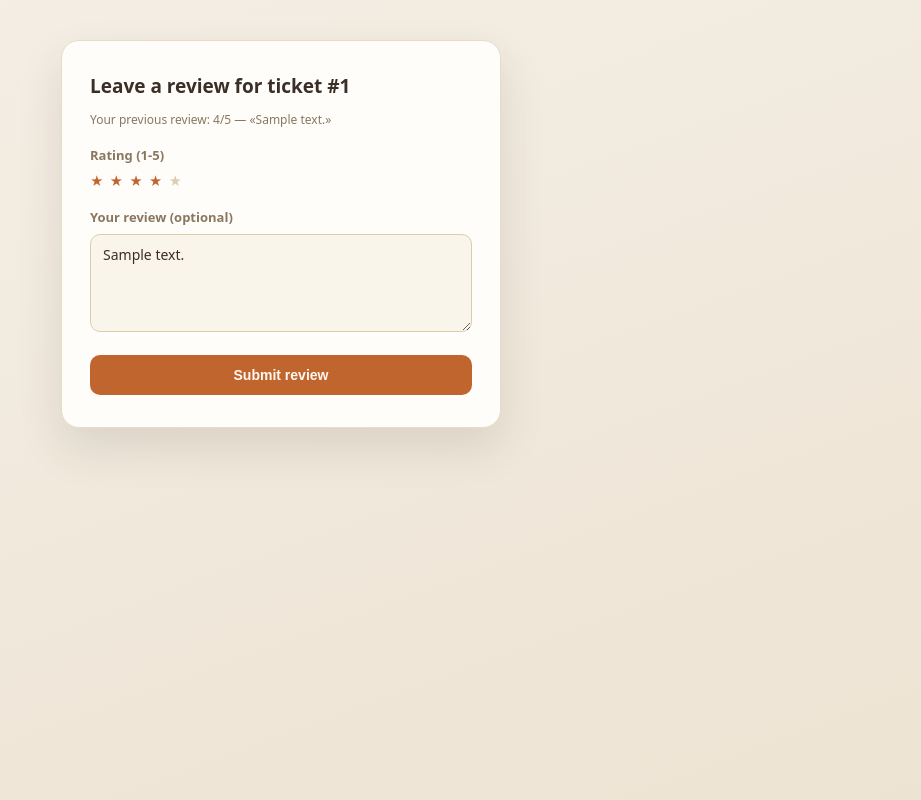
After one commit to 1Bohdan1-rgb/maintenance-ticket-router, a Flask app: page /tickets/1/review in a window 1280 px wide. The commit adds this page. Shown: the whole page, without its empty margins (359-1280 px from the left). Run offline with Flask 3, Linux system fonts and the light colour scheme; tables that the repository leaves empty hold one stand-in row (values such as "Sample post").

Commit message:
Add ticket completion flow with technician sign-off and customer review
- Ticket gains a "completed" status plus lang, completed_at,
  client_rating, and client_review fields
- New idempotent migrate_add_ticket_completion_fields.py for Postgres
- GET/POST /technician/dashboard: email-gated "my tickets" view (same
  no-password pattern as /technician/upload) with a Complete button
- POST /technician/tickets/<id>/complete marks a ticket completed and
  emails the customer a review link in their original language
- GET/POST /tickets/<id>/review: simple 1-5 star + text review form,
  gated on the ticket actually being completed
- Dashboard lists completed tickets with their rating and review

ProxyFix added in app.py so review links generated with
url_for(..., _external=True) use https:// behind Render's proxy.

Ticket classification, assignment, and /tickets/<id>/confirm are untouched.

Co-Authored-By: Claude Sonnet 5 <noreply@anthropic.com>

```diff
--- a/app.py
+++ b/app.py
@@ -3,6 +3,7 @@ import os
 
 from dotenv import load_dotenv
 from flask import Flask, jsonify, render_template
+from werkzeug.middleware.proxy_fix import ProxyFix
 
 from models import Technician, db
 from routes import bp as tickets_bp
@@ -53,6 +54,10 @@ def _normalized_database_url():
 
 def create_app():
     app = Flask(__name__)
+    # Render (and most PaaS hosts) sit behind a reverse proxy - without this,
+    # url_for(..., _external=True) generates http:// links (wrong scheme/host)
+    # for things like the completion-email review link.
+    app.wsgi_app = ProxyFix(app.wsgi_app, x_proto=1, x_host=1)
     app.config["SQLALCHEMY_DATABASE_URI"] = _normalized_database_url()
     app.config["SQLALCHEMY_TRACK_MODIFICATIONS"] = False
     app.config["SECRET_KEY"] = os.environ.get("SECRET_KEY", "dev")
--- a/routes.py
+++ b/routes.py
@@ -1,10 +1,14 @@
 import logging
 from datetime import datetime, timezone
 
-from flask import Blueprint, jsonify, render_template, request
+from flask import Blueprint, jsonify, render_template, request, url_for
 
 from ai_classifier import classify_ticket
-from email_notifier import send_confirmation_email, send_technician_notification
+from email_notifier import (
+    send_completion_email,
+    send_confirmation_email,
+    send_technician_notification,
+)
 from models import STATUSES, Technician, Ticket, db
 from resume_processor import ResumeProcessingError, allowed_filename, extract_text, generate_summary
 from translations import TRANSLATIONS, DEFAULT_LANG
@@ -69,6 +73,7 @@ def create_ticket():
         description=description,
         status="new",
         customer_email=customer_email,
+        lang=lang,
     )
     db.session.add(ticket)
     db.session.commit()
@@ -185,6 +190,111 @@ def technician_upload_submit():
     )
 
 
+def _technician_tickets(technician):
+    return (
+        Ticket.query.filter_by(assigned_to=technician.id)
+        .order_by(Ticket.created_at.desc())
+        .limit(20)
+        .all()
+    )
+
+
+@bp.route("/technician/dashboard", methods=["GET"])
+def technician_dashboard_view():
+    email = (request.args.get("email") or "").strip()
+    technician = None
+    tickets = []
+    error = None
+
+    if email:
+        technician = _find_technician_by_email(email)
+        if technician is None:
+            error = "Майстра з таким email не знайдено."
+        else:
+            tickets = _technician_tickets(technician)
+
+    return render_template(
+        "technician_dashboard.html", email=email, technician=technician, tickets=tickets, error=error
+    )
+
+
+@bp.route("/technician/tickets/<int:ticket_id>/complete", methods=["POST"])
+def technician_complete_ticket(ticket_id):
+    email = (request.form.get("email") or "").strip()
+    technician = _find_technician_by_email(email)
+    ticket = Ticket.query.get(ticket_id)
+    error = None
+
+    if technician is None:
+        error = "Майстра з таким email не знайдено."
+    elif ticket is None or ticket.assigned_to != technician.id:
+        error = "Заявку не знайдено або вона не призначена вам."
+    elif ticket.status != "completed":
+        ticket.status = "completed"
+        ticket.completed_at = datetime.now(timezone.utc)
+        db.session.commit()
+
+        if ticket.customer_email:
+            try:
+                lang = ticket.lang if ticket.lang in TRANSLATIONS else DEFAULT_LANG
+                review_link = url_for(
+                    "tickets.ticket_review_form", ticket_id=ticket.id, _external=True
+                )
+                send_completion_email(ticket, review_link, lang=lang)
+            except Exception:
+                logger.exception(
+                    "Не вдалося надіслати email про завершення заявки #%s", ticket.id
+                )
+
+    tickets = _technician_tickets(technician) if technician else []
+    return render_template(
+        "technician_dashboard.html", email=email, technician=technician, tickets=tickets, error=error
+    )
+
+
+@bp.route("/tickets/<int:ticket_id>/review", methods=["GET"])
+def ticket_review_form(ticket_id):
+    ticket = Ticket.query.get(ticket_id)
+    if ticket is None:
+        return jsonify({"error": "ticket not found"}), 404
+
+    lang = ticket.lang if ticket.lang in TRANSLATIONS else DEFAULT_LANG
+    return render_template(
+        "ticket_review.html", ticket=ticket, t=TRANSLATIONS[lang], lang=lang, success=None, error=None
+    )
+
+
+@bp.route("/tickets/<int:ticket_id>/review", methods=["POST"])
+def ticket_review_submit(ticket_id):
+    ticket = Ticket.query.get(ticket_id)
+    if ticket is None:
+        return jsonify({"error": "ticket not found"}), 404
+
+    lang = ticket.lang if ticket.lang in TRANSLATIONS else DEFAULT_LANG
+    t = TRANSLATIONS[lang]
+    error = None
+    success = None
+
+    if ticket.status != "completed":
+        error = t["review_not_completed_body"]
+    else:
+        try:
+            rating = int(request.form.get("rating"))
+            if rating < 1 or rating > 5:
+                raise ValueError
+        except (TypeError, ValueError):
+            error = t["review_error"]
+        else:
+            ticket.client_rating = rating
+            ticket.client_review = (request.form.get("review") or "").strip() or None
+            db.session.commit()
+            success = t["review_thanks"]
+
+    return render_template(
+        "ticket_review.html", ticket=ticket, t=t, lang=lang, success=success, error=error
+    )
+
+
 @bp.route("/dashboard", methods=["GET"])
 def dashboard():
     stats, _ = _build_dashboard_stats()
@@ -196,8 +306,18 @@ def dashboard_view():
     stats, tickets = _build_dashboard_stats()
     recent_tickets = [t.to_dict(include_assignee=True) for t in tickets[:10]]
     technicians = Technician.query.order_by(Technician.name).all()
+    completed_tickets = (
+        Ticket.query.filter_by(status="completed")
+        .order_by(Ticket.completed_at.desc())
+        .limit(10)
+        .all()
+    )
     return render_template(
-        "dashboard.html", stats=stats, tickets=recent_tickets, technicians=technicians
+        "dashboard.html",
+        stats=stats,
+        tickets=recent_tickets,
+        technicians=technicians,
+        completed_tickets=completed_tickets,
     )
 
 
--- /dev/null
+++ b/templates/ticket_review.html
@@ -0,0 +1,152 @@
+<!doctype html>
+<html lang="{{ lang }}">
+<head>
+<meta charset="utf-8">
+<meta name="viewport" content="width=device-width, initial-scale=1">
+<title>{{ t.meta_title }}</title>
+<style>
+  :root {
+    --bg-start: #f5efe6;
+    --bg-end: #ede3d3;
+    --card-bg: #fffdf9;
+    --card-border: #e8dcc8;
+    --field-bg: #faf5eb;
+    --field-border: #ddccb0;
+    --field-border-focus: #c1652f;
+    --text: #3a2e26;
+    --text-muted: #8a7761;
+    --accent: #c1652f;
+    --accent-hover: #a85426;
+    --green: #5b7b4b;
+    --red: #a63d2f;
+  }
+  * { box-sizing: border-box; }
+  body {
+    margin: 0;
+    min-height: 100vh;
+    background: linear-gradient(160deg, var(--bg-start), var(--bg-end));
+    color: var(--text);
+    font-family: system-ui, -apple-system, "Segoe UI", Roboto, Arial, sans-serif;
+    display: flex;
+    justify-content: center;
+    padding: 40px 16px;
+  }
+  .card {
+    width: 100%;
+    max-width: 440px;
+    background: var(--card-bg);
+    border: 1px solid var(--card-border);
+    border-radius: 18px;
+    box-shadow: 0 20px 45px rgba(58, 46, 38, 0.12);
+    padding: 32px 28px;
+    height: fit-content;
+  }
+  h1 { font-size: 19px; margin: 0 0 20px; }
+  label {
+    display: block;
+    font-size: 13px;
+    font-weight: 600;
+    color: var(--text-muted);
+    margin-bottom: 8px;
+  }
+  .star-rating {
+    display: flex;
+    flex-direction: row-reverse;
+    justify-content: flex-end;
+    gap: 6px;
+    font-size: 34px;
+    margin-bottom: 18px;
+  }
+  .star-rating input { display: none; }
+  .star-rating label {
+    display: inline-block;
+    margin: 0;
+    color: var(--field-border);
+    cursor: pointer;
+    transition: color 0.1s;
+  }
+  .star-rating input:checked ~ label,
+  .star-rating label:hover,
+  .star-rating label:hover ~ label {
+    color: var(--accent);
+  }
+  textarea {
+    width: 100%;
+    background: var(--field-bg);
+    border: 1px solid var(--field-border);
+    border-radius: 10px;
+    padding: 10px 12px;
+    font-size: 14px;
+    color: var(--text);
+    font-family: inherit;
+    margin-bottom: 18px;
+    resize: vertical;
+  }
+  textarea:focus { outline: none; border-color: var(--field-border-focus); }
+  button {
+    width: 100%;
+    background: var(--accent);
+    color: #fff8f0;
+    border: none;
+    border-radius: 10px;
+    padding: 12px;
+    font-size: 14px;
+    font-weight: 700;
+    cursor: pointer;
+  }
+  button:hover { background: var(--accent-hover); }
+  .msg {
+    border-radius: 8px;
+    padding: 10px 12px;
+    font-size: 13px;
+    margin-bottom: 16px;
+  }
+  .msg.error {
+    background: rgba(166, 61, 47, 0.1);
+    border: 1px solid rgba(166, 61, 47, 0.35);
+    color: #8a3223;
+  }
+  .msg.success {
+    background: rgba(91, 123, 75, 0.12);
+    border: 1px solid rgba(91, 123, 75, 0.35);
+    color: var(--green);
+    font-weight: 600;
+    text-align: center;
+  }
+  .subtitle { color: var(--text-muted); font-size: 13px; margin: -12px 0 20px; }
+  .previous-note { font-size: 12px; color: var(--text-muted); margin: -8px 0 18px; }
+</style>
+</head>
+<body>
+  <div class="card">
+    {% if ticket.status != "completed" %}
+      <h1>{{ t.review_not_completed_title }}</h1>
+      <p class="subtitle">{{ t.review_not_completed_body }}</p>
+    {% elif success %}
+      <h1>{{ t.review_heading.replace('{id}', ticket.id|string) }}</h1>
+      <div class="msg success">{{ success }}</div>
+    {% else %}
+      <h1>{{ t.review_heading.replace('{id}', ticket.id|string) }}</h1>
+
+      {% if error %}<div class="msg error">{{ error }}</div>{% endif %}
+      {% if ticket.client_rating %}<p class="previous-note">{{ t.review_updated_note }} {{ ticket.client_rating }}/5{% if ticket.client_review %} — «{{ ticket.client_review }}»{% endif %}</p>{% endif %}
+
+      <form method="post" action="{{ url_for('tickets.ticket_review_submit', ticket_id=ticket.id) }}">
+        <label>{{ t.review_rating_label }}</label>
+        <div class="star-rating">
+          <input type="radio" id="star5" name="rating" value="5" required {% if ticket.client_rating == 5 %}checked{% endif %}><label for="star5" title="5">★</label>
+          <input type="radio" id="star4" name="rating" value="4" required {% if ticket.client_rating == 4 %}checked{% endif %}><label for="star4" title="4">★</label>
+          <input type="radio" id="star3" name="rating" value="3" required {% if ticket.client_rating == 3 %}checked{% endif %}><label for="star3" title="3">★</label>
+          <input type="radio" id="star2" name="rating" value="2" required {% if ticket.client_rating == 2 %}checked{% endif %}><label for="star2" title="2">★</label>
+          <input type="radio" id="star1" name="rating" value="1" required {% if ticket.client_rating == 1 %}checked{% endif %}><label for="star1" title="1">★</label>
+        </div>
+
+        <label for="review">{{ t.review_text_label }}</label>
+        <textarea id="review" name="review" rows="4" placeholder="{{ t.review_text_placeholder }}">{{ ticket.client_review or "" }}</textarea>
+
+        <button type="submit">{{ t.review_submit_button }}</button>
+      </form>
+    {% endif %}
+  </div>
+</body>
+</html>
```
Also changed, not shown: email_notifier.py (+40 -0 lines), migrate_add_ticket_completion_fields.py (added, +76 -0 lines), models.py (+8 -1 lines), templates/dashboard.html (+47 -0 lines), templates/technician_dashboard.html (added, +186 -0 lines), translations.py (+39 -0 lines).
